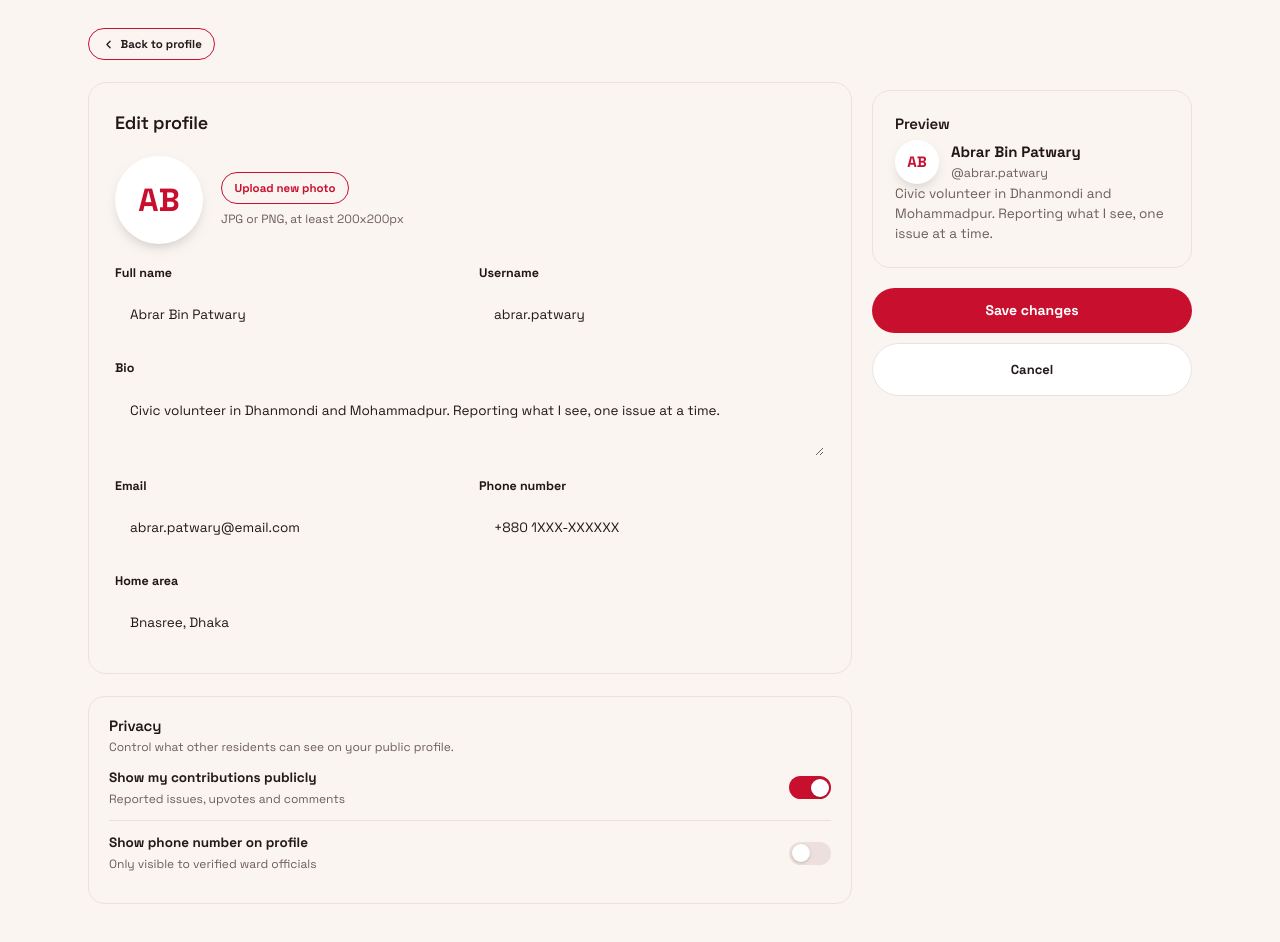
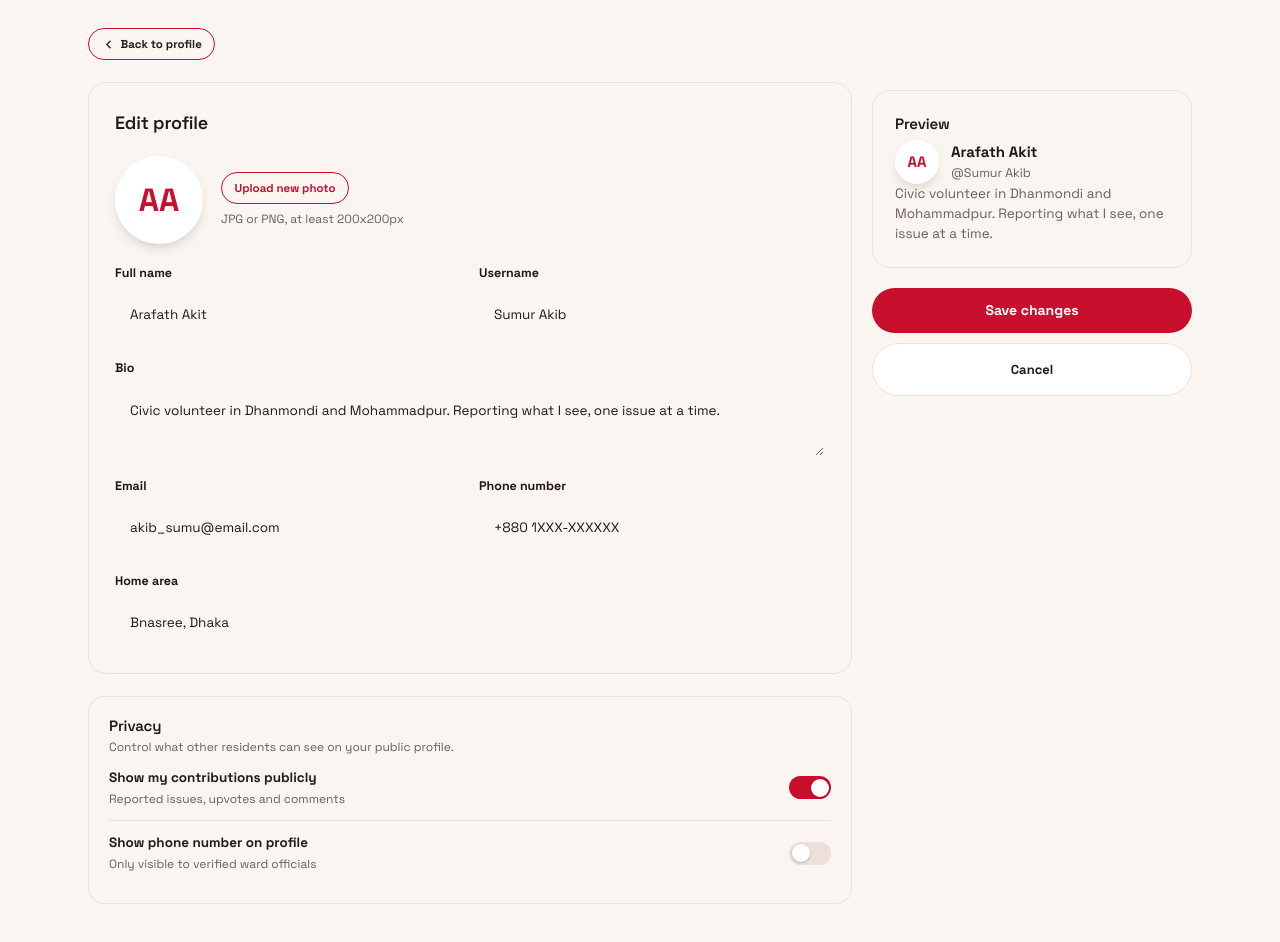
Before and after one commit to Akib-10/nagorik, a React (Vite) app in the folder frontend/: page /edit_profile in a window 1280 px wide. Shown: the top 942 px of the page. Built offline with nearby package versions, Linux system fonts and the light colour scheme.

Commit message:
Fixed Profile Page UI

```diff
--- a/frontend/src/pages/ProfileEdit.jsx
+++ b/frontend/src/pages/ProfileEdit.jsx
@@ -2,10 +2,10 @@ import { useEffect, useState } from 'react'
 import { Link } from 'react-router-dom'
 
 const FIELD_DEFAULTS = {
-  fullName: 'Abrar Bin Patwary',
-  username: 'abrar.patwary',
+  fullName: 'Arafath Akit',
+  username: 'Sumur Akib',
   bio: 'Civic volunteer in Dhanmondi and Mohammadpur. Reporting what I see, one issue at a time.',
-  email: 'abrar.patwary@email.com',
+  email: 'akib_sumu@email.com',
   phone: '+880 1XXX-XXXXXX',
   homeArea: 'Bnasree, Dhaka',
 }
```
